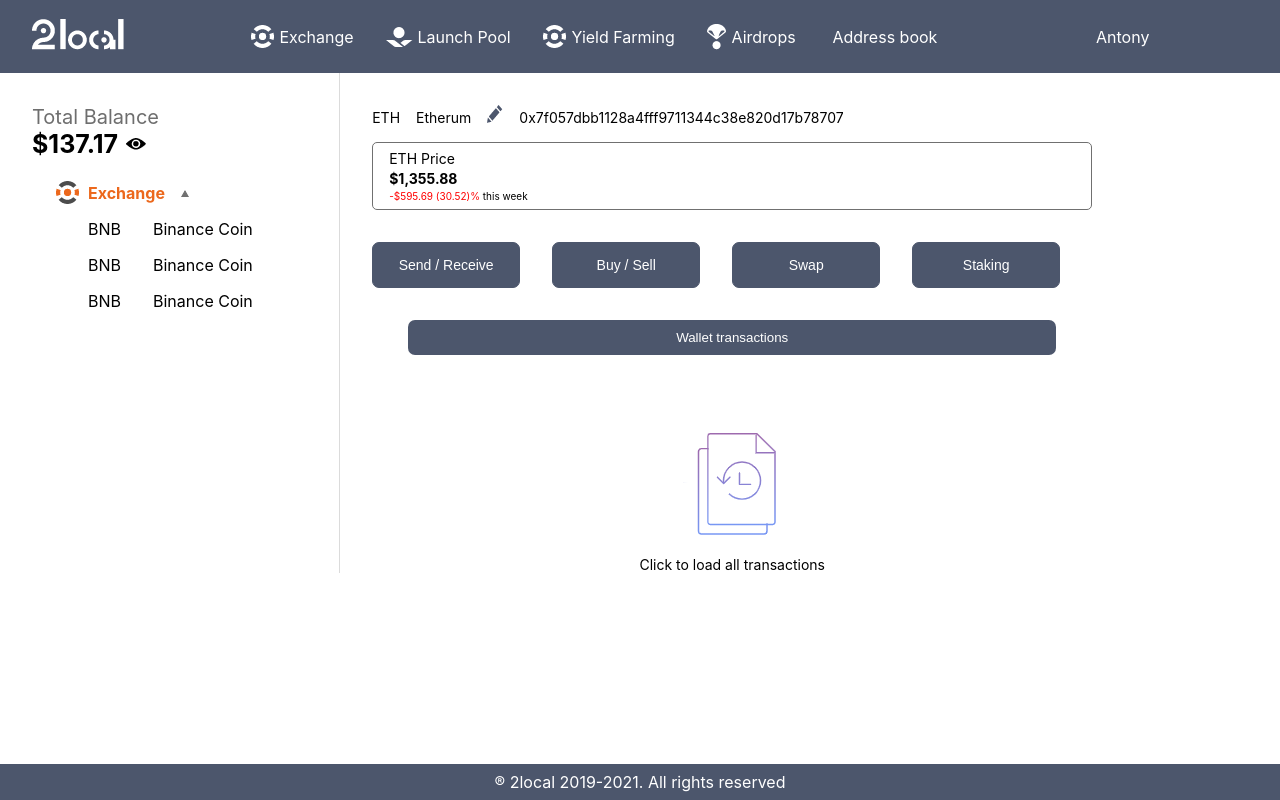
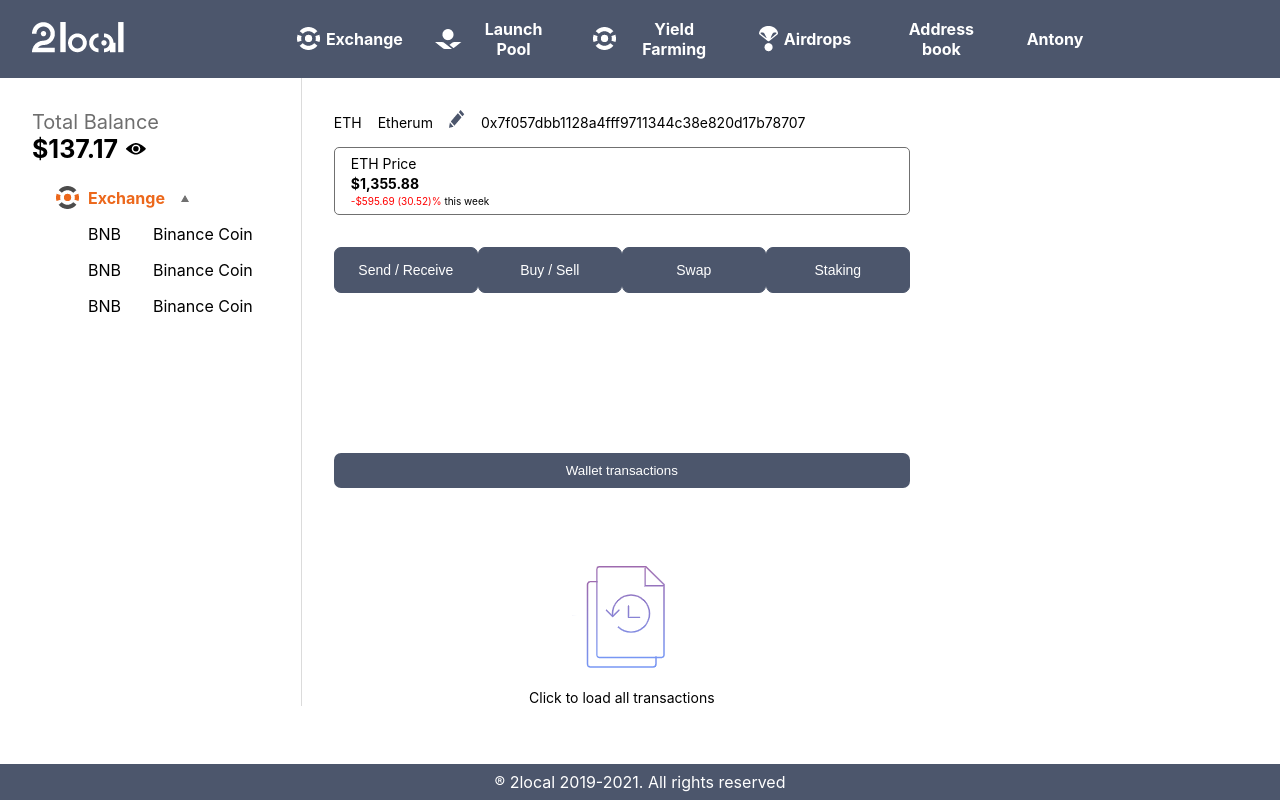
Before and after one commit to onlystar92/react-wallet-site, a React (Create React App) app: page / in a window 1280 px wide. Built offline with nearby package versions, Linux system fonts and the light colour scheme.

Commit message:
fixed: the design issue

```diff
--- a/src/components/Dashboard/Dashboard.css
+++ b/src/components/Dashboard/Dashboard.css
@@ -2,6 +2,7 @@
 	padding-left: 2rem;
 	padding-top: 2rem;
 	font-size: 14px;
+	width: 45%;
 }
 
 .top-section {
@@ -35,7 +36,7 @@
 }
 
 .btn {
-	margin-right: 2rem;
+	/* margin-right: 2rem; */
 	background-color: #4c566c;
 	border: 1px solid #4c566c;
 	width: 148px;
@@ -47,12 +48,13 @@
 
 .large-btn {
 	margin-top: 2rem;
-	width: 90%;
+	width: 100%;
 	background-color: #4c566c;
 	color: white;
 	height: 35px;
 	border-radius: 7px;
 	border: none;
+	margin-top: 10rem;
 }
 
 .load-transaction {
--- a/src/components/Navbar/Dropdown.css
+++ b/src/components/Navbar/Dropdown.css
@@ -1,8 +1,8 @@
 .dropdown-container {
 	position: absolute;
 	color: white;
-	top: 67px;
-	left: 85%;
+	top: 32px;
+	left: 14px;
 	display: flex;
 	flex-direction: column;
 	/* justify-content: flex-start; */
@@ -15,6 +15,8 @@
 	width: 159px;
 	height: 132px;
 	border: 1px solid #707070;
+
+	font-weight: normal;
 }
 
 .dropdown-container > div {
--- a/src/components/Navbar/Navbar.css
+++ b/src/components/Navbar/Navbar.css
@@ -1,12 +1,17 @@
 .navbar-container {
 	display: flex;
 	background-color: #4c566c;
-	justify-content: space-between;
+	/* justify-content: space-between; */
 	padding-left: 2rem;
 	padding-right: 2rem;
 	padding-top: 1.2rem;
 	padding-bottom: 1.2rem;
 	align-items: center;
+}
+
+.logo {
+	width: 21.8%;
+	text-align: left;
 }
 
 .navbar-links {
@@ -19,8 +24,9 @@
 .dropdown {
 	color: white;
 	cursor: pointer;
-	width: 12.5%;
+	position: relative;
 	text-align: start;
+	font-weight: bold;
 }
 
 .inner-div {
@@ -30,4 +36,6 @@
 
 .outer-div {
 	display: flex;
+	width: 60%;
+	font-weight: bold;
 }
--- a/src/components/Navbar/Navbar.js
+++ b/src/components/Navbar/Navbar.js
@@ -12,7 +12,7 @@ function Navbar() {
 
 	return (
 		<div className="navbar-container">
-			<div>
+			<div className="logo">
 				<img src={Logo} alt="" />
 			</div>
 
@@ -59,8 +59,8 @@ function Navbar() {
 				className="dropdown"
 			>
 				Antony
+				{open && <Dropdown />}
 			</div>
-			{open && <Dropdown />}
 		</div>
 	);
 }
--- a/src/components/Sidebar/Sidebar.css
+++ b/src/components/Sidebar/Sidebar.css
@@ -1,5 +1,5 @@
 .sidebar-container {
-	width: 24%;
+	width: 21%;
 	padding-left: 2rem;
 	padding-top: 2rem;
 	border-right: 1px solid #dbdbdb;
```
Also changed, not shown: src/slices/auth.js (added, +24 -0 lines), src/store.js (added, +25 -0 lines).
